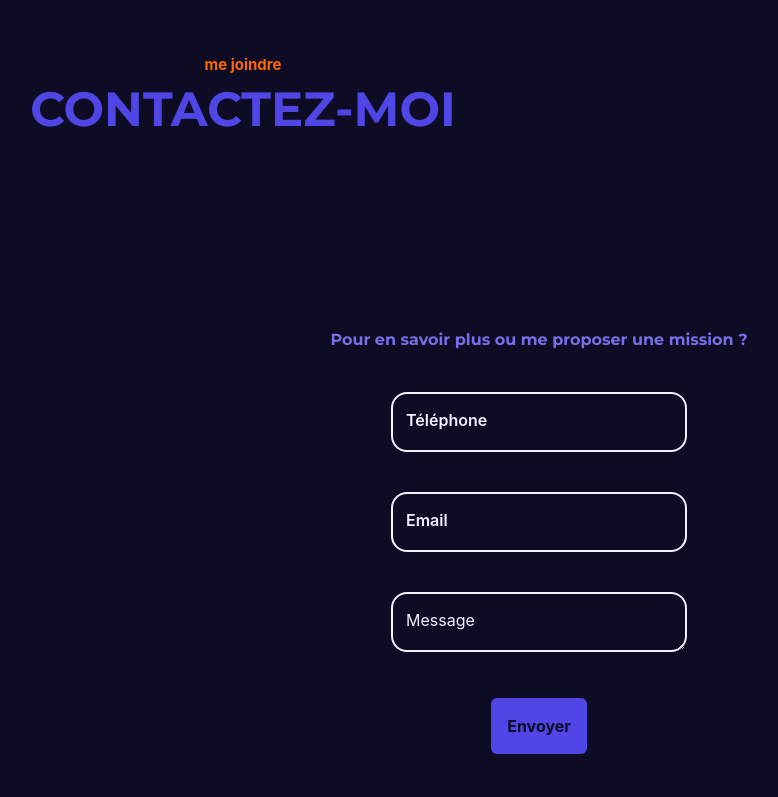
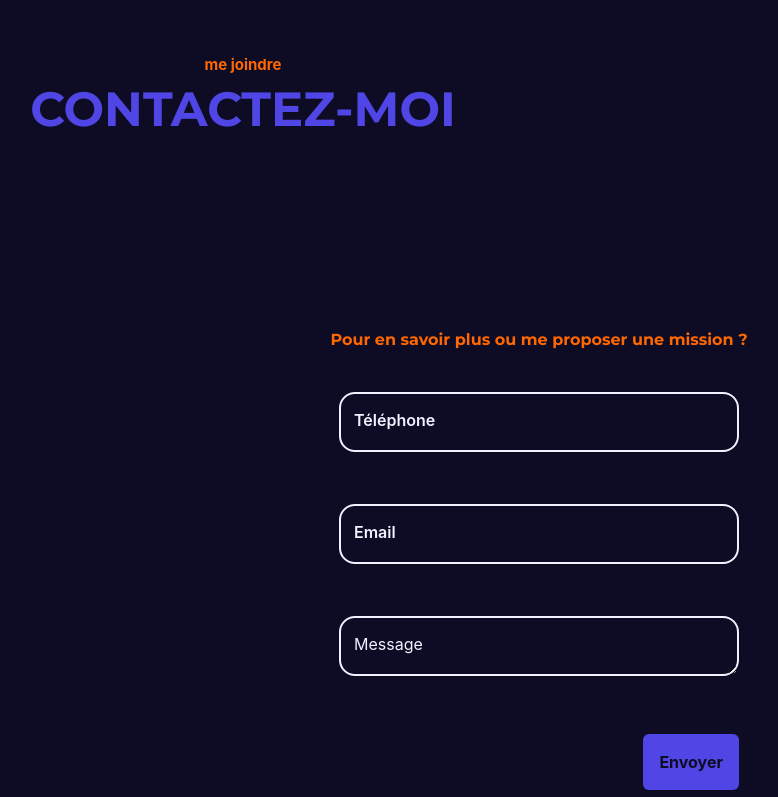
Before and after one commit to razmi0/portfolio, a React (Vite) app: page / in a window 1280 px wide. Shown: the part 4288-5085 px from the top of the page, without its empty margins (397-1175 px from the left). Built offline with nearby package versions, Linux system fonts and the light colour scheme.

Commit message:
Add Loader component and update input styles

```diff
--- a/src/components/Contact.tsx
+++ b/src/components/Contact.tsx
@@ -1,5 +1,8 @@
-import { useState } from "react";
+import { cn } from "@/lib/utils";
+import { Check, TriangleAlert } from "lucide-react";
+import { ChangeEvent, FormEvent, ReactNode, useState } from "react";
 import { Button } from "./ui/button";
+import Loader from "./ui/loader";
 
 const apiPath = import.meta.env.DEV
   ? "http://localhost:3000/api/contact"
@@ -20,23 +23,33 @@ const regexp = {
 const hasLength = (str: string) => str.length > 0;
 const isValidEmail = (email: string) => hasLength(email) && regexp.email.test(email);
 const isValidTel = (tel: string) => hasLength(tel) && regexp.tel.test(tel);
-const userIsReachable = (tel: string, email: string) => isValidEmail(email) || isValidTel(tel);
+const userIsReachable = (tel: string, email: string) => {
+  if (isValidEmail(email) || isValidTel(tel)) return true;
+};
+
+type ErrorsType = {
+  email: boolean | string;
+  tel: boolean | string;
+  msg: boolean | string;
+  reachable: boolean | string;
+};
+
+const errorsInit = {
+  email: false,
+  tel: false,
+  msg: false,
+  reachable: false,
+};
+
+type FormStatusType = "idle" | "loading" | "success" | "error";
 
 const Contact = () => {
-  const [errors, setErrors] = useState<{
-    email: string | boolean;
-    tel: string | boolean;
-    msg: string | boolean;
-    reachable: string | boolean;
-  }>({
-    email: false,
-    tel: false,
-    msg: false,
-    reachable: false,
-  });
+  const [errors, setErrors] = useState<ErrorsType>(errorsInit);
+  const [formStatus, setFormStatus] = useState<FormStatusType>("idle");
 
-  const handleSubmit = async (e: React.FormEvent<HTMLFormElement>) => {
+  const handleSubmit = async (e: FormEvent<HTMLFormElement>) => {
     e.preventDefault();
+    setFormStatus("loading");
     const form = e.currentTarget;
     const formData = new FormData(form);
     const data = Object.fromEntries(formData.entries()) as ContactFormType;
@@ -46,87 +59,151 @@ const Contact = () => {
       return;
     }
 
-    setErrors({
+    const reachability = userIsReachable(data.tel, data.email);
+    console.log("reachability", reachability);
+
+    const newErrors = {
       email: !isValidEmail(data.email) && "Email invalide",
       tel: !isValidTel(data.tel) && "Telephone invalide",
-      msg: !hasLength(data.msg) && "Message invalide",
-      reachable: !userIsReachable(data.tel, data.email) && "Au moins un moyen de contact valide est requis",
-    });
+      msg: !hasLength(data.msg) && "Message requis",
+      reachable: !reachability && "Au moins un moyen de contact valide est requis",
+    };
 
-    if (Object.values(errors).some((e) => e)) return;
+    setErrors(newErrors);
+
+    if (Object.values(newErrors).some((err) => typeof err === "string")) {
+      setFormStatus("error");
+      return;
+    }
 
     try {
+      console.log("sending");
       const fetchOptions = {
         method: "POST",
         body: JSON.stringify({ email: data.email, tel: data.tel, msg: data.msg }),
       };
       const res = await fetch(apiPath, fetchOptions);
-      const json = await res.json();
-      console.log(json);
+      const { success } = (await res.json()) as { success: boolean; authorized: boolean };
+      success && setFormStatus("success");
     } catch (error) {
       console.error(error);
+      setFormStatus("error");
+      return;
     }
+  };
+
+  const handleOnChange = (e: ChangeEvent<HTMLInputElement | HTMLTextAreaElement>) => {
+    if (formStatus !== "idle") {
+      setErrors({ ...errors, [e.target.name]: false });
+      setFormStatus("idle");
+    }
+    slidePlaceholder(e);
   };
 
   return (
     <section className="w-full grid grid-cols-2">
       <article>{/* <HyperActions /> */}</article>
-      <form
-        onSubmit={handleSubmit}
-        className="flex flex-col items-center justify-center gap-10 my-5 w-full [&>*:not(button)]:w-[75%]">
-        <h3 className="!text-bogoss-300 text-center">Pour en savoir plus ou me proposer une mission ?</h3>
+      <Form onSubmit={handleSubmit}>
         <HoneyPot />
-        <Telephone />
-        <Email />
-        <Textarea />
-        <Button type="submit" className="w-fit">
-          Envoyer
-        </Button>
-      </form>
+        <Telephone onChange={handleOnChange}>
+          {formStatus === "error" && errors.tel && <TextError>{errors.tel}</TextError>}
+          {formStatus === "error" && errors.reachable && errors.tel && <TextError>{errors.reachable}</TextError>}
+        </Telephone>
+        <Email onChange={handleOnChange}>
+          {formStatus === "error" && errors.email && <TextError>{errors.email}</TextError>}
+          {formStatus === "error" && errors.reachable && errors.email && <TextError>{errors.reachable}</TextError>}
+        </Email>
+        <Textarea onChange={handleOnChange}>
+          {formStatus === "error" && errors.msg && <TextError>{errors.msg}</TextError>}
+        </Textarea>
+        <div className="flex justify-end items-center input-group gap-5">
+          {formStatus === "success" && (
+            <p className="text-green-500 gap-3 inline-flex justify-center slide-from-bottom slide-from-active">
+              <Check />
+              Message bien reçu!
+            </p>
+          )}
+          <Button type="submit" className="w-fit inline-flex items-center gap-3">
+            {formStatus === "loading" ? (
+              <div className="slide-from-top slide-from-active">Envoi en cours..</div>
+            ) : (
+              <div className="slide-from-bottom slide-from-active">Envoyer</div>
+            )}
+            {formStatus === "loading" && <Loader />}
+          </Button>
+        </div>
+      </Form>
     </section>
   );
 };
 
 export default Contact;
 
-const slidePlaceholder = (e: React.ChangeEvent<HTMLInputElement | HTMLTextAreaElement>) => {
+const slidePlaceholder = (e: ChangeEvent<HTMLInputElement | HTMLTextAreaElement>) => {
   e.currentTarget.value.length > 0 ? e.currentTarget.classList.add("slide") : e.currentTarget.classList.remove("slide");
+};
+
+const Form = ({ children, onSubmit }: { children: ReactNode; onSubmit: (e: FormEvent<HTMLFormElement>) => void }) => {
+  return (
+    <form onSubmit={onSubmit} className="flex flex-col items-center justify-center gap-10 my-5 w-full">
+      <h3 className="!text-belgoss-500 text-center">Pour en savoir plus ou me proposer une mission ?</h3>
+      {children}
+    </form>
+  );
 };
 
 const HoneyPot = () => {
   return <input type="text" name="hp" tabIndex={-1} autoComplete="off" className="hidden" />;
 };
 
-const Telephone = () => {
+type InputProps = {
+  children: ReactNode;
+  onChange: (e: ChangeEvent<HTMLInputElement | HTMLTextAreaElement>) => void;
+  className?: string;
+};
+
+const Telephone = ({ children, onChange, className }: InputProps) => {
   return (
-    <div className="input-group max-w-[50%]">
-      <input id="tel" type="text" name="tel" className="input" onChange={slidePlaceholder} />
+    <div className="input-group">
+      <input id="tel" type="text" name="tel" className={cn("input", className)} onChange={onChange} />
       <label className="user-label font-semibold" htmlFor="tel">
         Téléphone
       </label>
+      {children}
     </div>
   );
 };
 
-const Email = () => {
+const Email = ({ children, onChange, className }: InputProps) => {
   return (
-    <div className="input-group max-w-[50%]">
-      <input id="email" type="text" name="email" className="input" onChange={slidePlaceholder} />
+    <div className="input-group">
+      <input id="email" type="text" name="email" className={cn("input", className)} onChange={onChange} />
       <label className="user-label font-semibold" htmlFor="email">
         Email
       </label>
+      {children}
     </div>
   );
 };
 
-const Textarea = () => {
+const Textarea = ({ children, onChange, className }: InputProps) => {
   return (
-    <div className="input-group max-w-[50%]">
-      <textarea name="msg" minLength={1} className="input" id="message" onChange={slidePlaceholder} />
+    <div className="input-group">
+      <textarea name="msg" minLength={1} className={cn("input", className)} id="message" onChange={onChange} />
       <label className="user-label" htmlFor="message">
         Message
       </label>
+      {children}
     </div>
+  );
+};
+
+const TextError = ({ children }: { children: ReactNode }) => {
+  return (
+    <p className="text-red-500 text-sm font-semibold flex items-center gap-3" role="alert" aria-live="assertive">
+      <TriangleAlert />
+      {children}
+    </p>
   );
 };
 
--- /dev/null
+++ b/src/components/ui/loader.tsx
@@ -0,0 +1,11 @@
+const Loader = () => {
+  return (
+    <div className="loader">
+      <span className="bar"></span>
+      <span className="bar"></span>
+      <span className="bar"></span>
+    </div>
+  );
+};
+
+export default Loader;
--- a/src/tailwind/input.css
+++ b/src/tailwind/input.css
@@ -163,32 +163,23 @@ dialog::backdrop {
 
 .input-group {
   position: relative;
+  width: 100%;
+  min-width: 205px;
+  max-width: 400px;
 }
 
 .input {
-  @apply border-bogoss-700 dark:border-bogoss-200 border-2;
-  border-radius: 1rem;
-  background: none;
-  padding: 1rem;
-  font-size: 1rem;
-  transition: border 150ms cubic-bezier(0.4, 0, 0.2, 1);
-  width: 100%;
+  @apply border-bogoss-700 dark:border-bogoss-200 border-2 rounded-2xl bg-transparent p-4 text-[1rem] transition-all w-full mb-3;
 }
 
 .user-label {
-  @apply text-bogoss-700 dark:text-bogoss-200;
-  position: absolute;
-  left: 15px;
-  pointer-events: none;
-  transform: translateY(1rem);
-  transition: 150ms cubic-bezier(0.4, 0, 0.2, 1);
+  @apply text-bogoss-700 dark:text-bogoss-200 transition-all translate-y-4 pointer-events-none left-[15px] absolute;
 }
 
 .input:focus,
 input.slide,
 textarea.slide {
-  @apply border-bogoss-700 dark:border-bogoss-200 border-2;
-  outline: none;
+  @apply border-bogoss-700 dark:border-bogoss-200 border-2 outline-none;
 }
 
 .input:focus ~ label,
@@ -202,3 +193,62 @@ textarea.slide ~ label {
 textarea {
   field-sizing: content;
 }
+
+/* LOADER  */
+.loader {
+  display: flex;
+  align-items: center;
+}
+
+.bar {
+  @apply bg-belgoss-500/50;
+  display: inline-block;
+  width: 3px;
+  height: 20px;
+  border-radius: 10px;
+  animation: scale-up4 1s linear infinite;
+}
+
+.bar:nth-child(2) {
+  height: 35px;
+  margin: 0 5px;
+  animation-delay: 0.25s;
+}
+
+.bar:nth-child(3) {
+  animation-delay: 0.5s;
+}
+
+@keyframes scale-up4 {
+  20% {
+    background-color: rgb(255 103 0);
+    transform: scaleY(1.5);
+  }
+
+  40% {
+    transform: scaleY(1);
+  }
+}
+
+/* SOME SLIDE ANIMATIONS */
+
+.slide-from-top {
+  transform: translateY(-300%);
+  opacity: 0;
+}
+
+.slide-from-bottom {
+  transform: translateY(300%);
+  opacity: 0;
+}
+
+.slide-from-active {
+  animation: slide-from-origin 0.3s cubic-bezier(0.47, 0.21, 0.41, 1.33) 0.1s forwards;
+}
+
+@keyframes slide-from-origin {
+  to {
+    transform: translateY(0);
+    opacity: 1;
+  }
+}
--- a/src/tailwind/output.css
+++ b/src/tailwind/output.css
@@ -816,10 +816,6 @@ video {
   max-width: 450px;
 }
 
-.max-w-\[50\%\]{
-  max-width: 50%;
-}
-
 .max-w-\[50ch\]{
   max-width: 50ch;
 }
@@ -908,6 +904,10 @@ video {
   justify-content: flex-start;
 }
 
+.justify-end{
+  justify-content: flex-end;
+}
+
 .justify-center{
   justify-content: center;
 }
@@ -946,6 +946,10 @@ video {
 
 .gap-2{
   gap: 0.5rem;
+}
+
+.gap-3{
+  gap: 0.75rem;
 }
 
 .gap-4{
@@ -1258,6 +1262,16 @@ video {
 .text-bogoss-700{
   --tw-text-opacity: 1;
   color: rgb(14 12 37 / var(--tw-text-opacity));
+}
+
+.text-green-500{
+  --tw-text-opacity: 1;
+  color: rgb(34 197 94 / var(--tw-text-opacity));
+}
+
+.text-red-500{
+  --tw-text-opacity: 1;
+  color: rgb(239 68 68 / var(--tw-text-opacity));
 }
 
 .outline{
@@ -1538,12 +1552,24 @@ dialog::backdrop {
 
 .input-group {
   position: relative;
+  width: 100%;
+  min-width: 205px;
+  max-width: 400px;
 }
 
 .input{
+  margin-bottom: 0.75rem;
+  width: 100%;
+  border-radius: 1rem;
   border-width: 2px;
   --tw-border-opacity: 1;
   border-color: rgb(14 12 37 / var(--tw-border-opacity));
+  background-color: transparent;
+  padding: 1rem;
+  font-size: 1rem;
+  transition-property: all;
+  transition-timing-function: cubic-bezier(0.4, 0, 0.2, 1);
+  transition-duration: 150ms;
 }
 
 .input:is(.dark *){
@@ -1551,31 +1577,22 @@ dialog::backdrop {
   border-color: rgb(242 241 255 / var(--tw-border-opacity));
 }
 
-.input {
-  border-radius: 1rem;
-  background: none;
-  padding: 1rem;
-  font-size: 1rem;
-  transition: border 150ms cubic-bezier(0.4, 0, 0.2, 1);
-  width: 100%;
-}
-
 .user-label{
-  --tw-text-opacity: 1;
-  color: rgb(14 12 37 / var(--tw-text-opacity));
-}
-
-.user-label:is(.dark *){
-  --tw-text-opacity: 1;
-  color: rgb(242 241 255 / var(--tw-text-opacity));
-}
-
-.user-label {
+  pointer-events: none;
   position: absolute;
   left: 15px;
-  pointer-events: none;
-  transform: translateY(1rem);
-  transition: 150ms cubic-bezier(0.4, 0, 0.2, 1);
+  --tw-translate-y: 1rem;
+  transform: translate(var(--tw-translate-x), var(--tw-translate-y)) rotate(var(--tw-rotate)) skewX(var(--tw-skew-x)) skewY(var(--tw-skew-y)) scaleX(var(--tw-scale-x)) scaleY(var(--tw-scale-y));
+  --tw-text-opacity: 1;
+  color: rgb(14 12 37 / var(--tw-text-opacity));
+  transition-property: all;
+  transition-timing-function: cubic-bezier(0.4, 0, 0.2, 1);
+  transition-duration: 150ms;
+}
+
+.user-label:is(.dark *){
+  --tw-text-opacity: 1;
+  color: rgb(242 241 255 / var(--tw-text-opacity));
 }
 
 .input:focus,
@@ -1584,6 +1601,8 @@ textarea.slide{
   border-width: 2px;
   --tw-border-opacity: 1;
   border-color: rgb(14 12 37 / var(--tw-border-opacity));
+  outline: 2px solid transparent;
+  outline-offset: 2px;
 }
 
 .input:focus:is(.dark *),
@@ -1593,12 +1612,6 @@ textarea.slide:is(.dark *){
   border-color: rgb(242 241 255 / var(--tw-border-opacity));
 }
 
-.input:focus,
-input.slide,
-textarea.slide {
-  outline: none;
-}
-
 .input:focus ~ label,
 input.slide ~ label,
 textarea.slide ~ label{
@@ -1628,6 +1641,66 @@ textarea {
   field-sizing: content;
 }
 
+/* LOADER  */
+
+.loader {
+  display: flex;
+  align-items: center;
+}
+
+.bar{
+  background-color: rgb(255 103 0 / 0.5);
+  display: inline-block;
+  width: 3px;
+  height: 20px;
+  border-radius: 10px;
+  animation: scale-up4 1s linear infinite;
+}
+
+.bar:nth-child(2) {
+  height: 35px;
+  margin: 0 5px;
+  animation-delay: 0.25s;
+}
+
+.bar:nth-child(3) {
+  animation-delay: 0.5s;
+}
+
+@keyframes scale-up4 {
+  20% {
+    background-color: rgb(255 103 0);
+    transform: scaleY(1.5);
+  }
+
+  40% {
+    transform: scaleY(1);
+  }
+}
+
+/* SOME SLIDE ANIMATIONS */
+
+.slide-from-top {
+  transform: translateY(-300%);
+  opacity: 0;
+}
+
+.slide-from-bottom {
+  transform: translateY(300%);
+  opacity: 0;
+}
+
+.slide-from-active {
+  animation: slide-from-origin 0.3s cubic-bezier(0.47, 0.21, 0.41, 1.33) 0.1s forwards;
+}
+
+@keyframes slide-from-origin {
+  to {
+    transform: translateY(0);
+    opacity: 1;
+  }
+}
+
 .hover\:scale-105:hover{
   --tw-scale-x: 1.05;
   --tw-scale-y: 1.05;
@@ -1808,26 +1881,6 @@ textarea {
   }
 }
 
-.\[\&\>\*\:not\(button\)\]\:w-\[75\%\]>*:not(button){
-  width: 75%;
-}
-
-.\[\&\>\*\]\:w-full>*{
-  width: 100%;
-}
-
-.\[\&\>\*\]\:w-\[50\%\]>*{
-  width: 50%;
-}
-
-.\[\&\>\*\]\:w-\[75\%\]>*{
-  width: 75%;
-}
-
-.\[\&\>\*\]\:max-w-\[50\%\]>*{
-  max-width: 50%;
-}
-
 .\[\&\>h2\]\:text-bogoss-700>h2{
   --tw-text-opacity: 1;
   color: rgb(14 12 37 / var(--tw-text-opacity));
```
